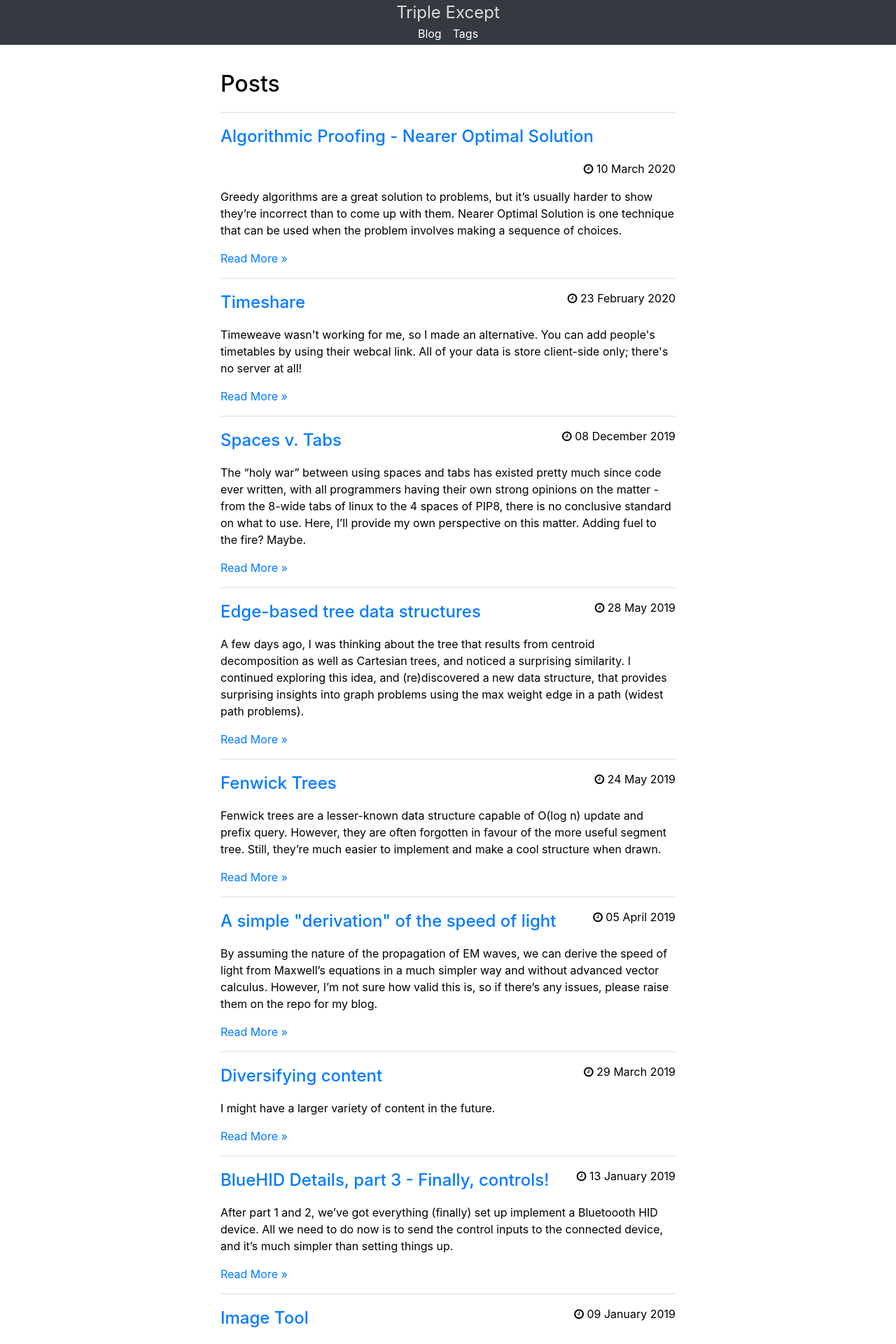
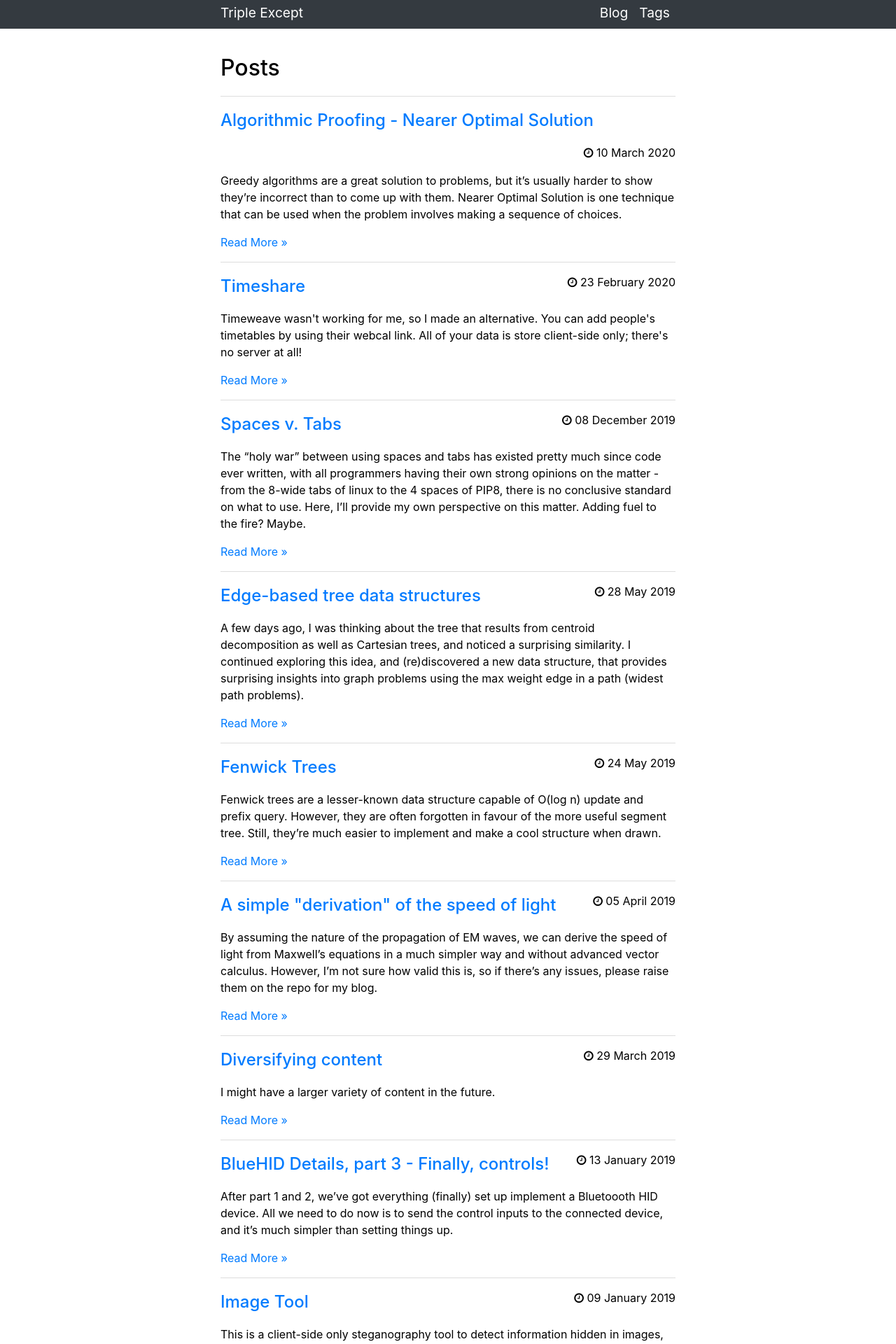
Before and after one commit to ralismark/ralismark.github.io, a Jekyll site: the page built from index.html, in a window 1280 px wide. Shown: the top 1920 px of the page at 70% size. Built offline with Jekyll 4.4.1, drawn with Linux system fonts in a browser that asks for light colours.

Commit message:
Improve header styling

```diff
--- a/_sass/global.scss
+++ b/_sass/global.scss
@@ -49,24 +49,24 @@ body {
 
 #site-nav {
 	width: 100%;
+	background: $header-bg;
 
-	background: $header-bg;
+	& > nav {
+		width: var(--content-width);
+		margin: 0 auto;
+		padding: 4px 0;
+		display: flex;
+		justify-content: space-between;
+	}
 
 	a {
 		color: white;
 		text-decoration: none;
+		font-size: 1.2em;
 
 		&:hover {
 			color: #ddd;
 		}
-	}
-
-	// the site title
-	// can add a banner to this
-	#navbar-root {
-		display: block;
-		font-size: 150%;
-		text-align: center;
 	}
 
 	ul#navbar-pages {
```
